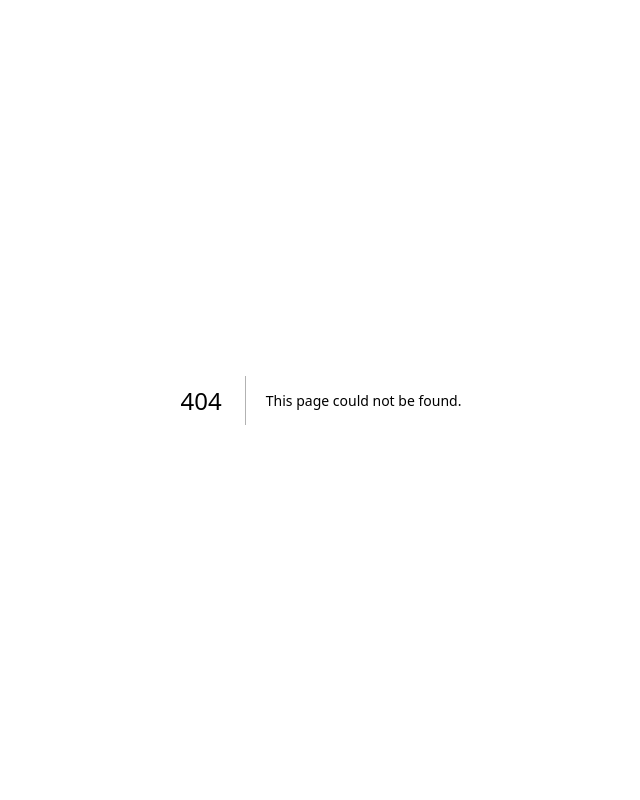
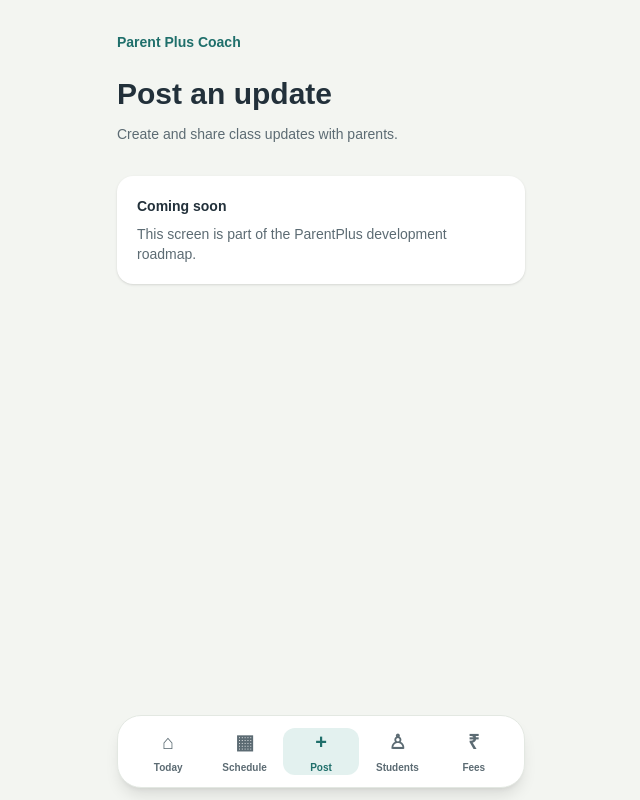
Before and after one commit to ankitmittal-madman/ParentPlus, a Next.js app in the folder apps/web/: page /post in a window 1280 px wide. Before the commit this address had no page. Shown: the whole page, without its empty margins (319-959 px from the left). Built offline with nearby package versions, Linux system fonts and the light colour scheme.

Commit message:
feat: implement coach navigation and five routes

```diff
--- /dev/null
+++ b/apps/web/src/app/(coach)/fees/page.tsx
@@ -0,0 +1,17 @@
+export default function Page() {
+  return (
+    <main className="mx-auto min-h-screen max-w-md bg-[#F3F5F1] px-5 pb-28 pt-8 text-[#22303A]">
+      <p className="text-sm font-semibold text-[#1F6F6B]">
+        Parent Plus Coach
+      </p>
+      <h1 className="mt-6 text-3xl font-extrabold">Fees</h1>
+      <p className="mt-3 text-sm text-[#5C6B73]">Track class fees and payment status.</p>
+      <div className="mt-8 rounded-2xl bg-white p-5 shadow-sm">
+        <p className="text-sm font-semibold">Coming soon</p>
+        <p className="mt-2 text-sm text-[#5C6B73]">
+          This screen is part of the ParentPlus development roadmap.
+        </p>
+      </div>
+    </main>
+  );
+}
--- /dev/null
+++ b/apps/web/src/app/(coach)/layout.tsx
@@ -0,0 +1,10 @@
+import { BottomNavigation } from "@/ui/components/bottom-navigation";
+
+export default function CoachLayout({ children }: { children: React.ReactNode }) {
+  return (
+    <>
+      {children}
+      <BottomNavigation />
+    </>
+  );
+}
--- a/apps/web/src/app/page.tsx
+++ b/apps/web/src/app/(coach)/page.tsx
@@ -56,20 +56,7 @@
           </div>
         </section>
 
-        <nav aria-label="Main navigation" className="fixed bottom-3 left-1/2 grid w-[calc(100%-24px)] max-w-[408px] -translate-x-1/2 grid-cols-5 rounded-3xl border border-[#E3E8E2] bg-white p-3 shadow-lg">
-          {[
-            ["⌂", "Today"],
-            ["▦", "Schedule"],
-            ["+", "Post"],
-            ["♙", "Students"],
-            ["₹", "Fees"],
-          ].map(([symbol, label]) => (
-            <div key={label} className="flex flex-col items-center gap-1 text-[#5C6B73]">
-              <span className="text-xl font-bold">{symbol}</span>
-              <span className="text-[10px] font-semibold">{label}</span>
-            </div>
-          ))}
-        </nav>
+
       </div>
     </main>
   );
--- /dev/null
+++ b/apps/web/src/app/(coach)/post/page.tsx
@@ -0,0 +1,17 @@
+export default function Page() {
+  return (
+    <main className="mx-auto min-h-screen max-w-md bg-[#F3F5F1] px-5 pb-28 pt-8 text-[#22303A]">
+      <p className="text-sm font-semibold text-[#1F6F6B]">
+        Parent Plus Coach
+      </p>
+      <h1 className="mt-6 text-3xl font-extrabold">Post an update</h1>
+      <p className="mt-3 text-sm text-[#5C6B73]">Create and share class updates with parents.</p>
+      <div className="mt-8 rounded-2xl bg-white p-5 shadow-sm">
+        <p className="text-sm font-semibold">Coming soon</p>
+        <p className="mt-2 text-sm text-[#5C6B73]">
+          This screen is part of the ParentPlus development roadmap.
+        </p>
+      </div>
+    </main>
+  );
+}
--- /dev/null
+++ b/apps/web/src/app/(coach)/schedule/page.tsx
@@ -0,0 +1,17 @@
+export default function Page() {
+  return (
+    <main className="mx-auto min-h-screen max-w-md bg-[#F3F5F1] px-5 pb-28 pt-8 text-[#22303A]">
+      <p className="text-sm font-semibold text-[#1F6F6B]">
+        Parent Plus Coach
+      </p>
+      <h1 className="mt-6 text-3xl font-extrabold">Schedule</h1>
+      <p className="mt-3 text-sm text-[#5C6B73]">Your classes and upcoming sessions will appear here.</p>
+      <div className="mt-8 rounded-2xl bg-white p-5 shadow-sm">
+        <p className="text-sm font-semibold">Coming soon</p>
+        <p className="mt-2 text-sm text-[#5C6B73]">
+          This screen is part of the ParentPlus development roadmap.
+        </p>
+      </div>
+    </main>
+  );
+}
--- /dev/null
+++ b/apps/web/src/app/(coach)/students/page.tsx
@@ -0,0 +1,17 @@
+export default function Page() {
+  return (
+    <main className="mx-auto min-h-screen max-w-md bg-[#F3F5F1] px-5 pb-28 pt-8 text-[#22303A]">
+      <p className="text-sm font-semibold text-[#1F6F6B]">
+        Parent Plus Coach
+      </p>
+      <h1 className="mt-6 text-3xl font-extrabold">Students</h1>
+      <p className="mt-3 text-sm text-[#5C6B73]">View children enrolled in your classes.</p>
+      <div className="mt-8 rounded-2xl bg-white p-5 shadow-sm">
+        <p className="text-sm font-semibold">Coming soon</p>
+        <p className="mt-2 text-sm text-[#5C6B73]">
+          This screen is part of the ParentPlus development roadmap.
+        </p>
+      </div>
+    </main>
+  );
+}
--- /dev/null
+++ b/apps/web/src/ui/components/bottom-navigation.tsx
@@ -0,0 +1,47 @@
+"use client";
+
+import Link from "next/link";
+import { usePathname } from "next/navigation";
+
+const items = [
+  { href: "/", label: "Today", icon: "⌂" },
+  { href: "/schedule", label: "Schedule", icon: "▦" },
+  { href: "/post", label: "Post", icon: "+" },
+  { href: "/students", label: "Students", icon: "♙" },
+  { href: "/fees", label: "Fees", icon: "₹" },
+];
+
+export function BottomNavigation() {
+  const pathname = usePathname();
+
+  return (
+    <nav
+      aria-label="Main navigation"
+      className="fixed bottom-3 left-1/2 z-50 grid w-[calc(100%-24px)] max-w-[408px] -translate-x-1/2 grid-cols-5 rounded-3xl border border-[#E3E8E2] bg-white p-3 shadow-lg"
+    >
+      {items.map((item) => {
+        const active = pathname === item.href;
+
+        return (
+          <Link
+            key={item.href}
+            href={item.href}
+            aria-current={active ? "page" : undefined}
+            className={`flex min-h-11 flex-col items-center justify-center gap-1 rounded-xl ${
+              active
+                ? "bg-[#E3F1EF] text-[#1F6F6B]"
+                : "text-[#5C6B73]"
+            }`}
+          >
+            <span aria-hidden="true" className="text-xl font-bold">
+              {item.icon}
+            </span>
+            <span className="text-[10px] font-semibold">
+              {item.label}
+            </span>
+          </Link>
+        );
+      })}
+    </nav>
+  );
+}
```
Also changed, not shown: 2 other files (tests, documents, lock files or other folders).
